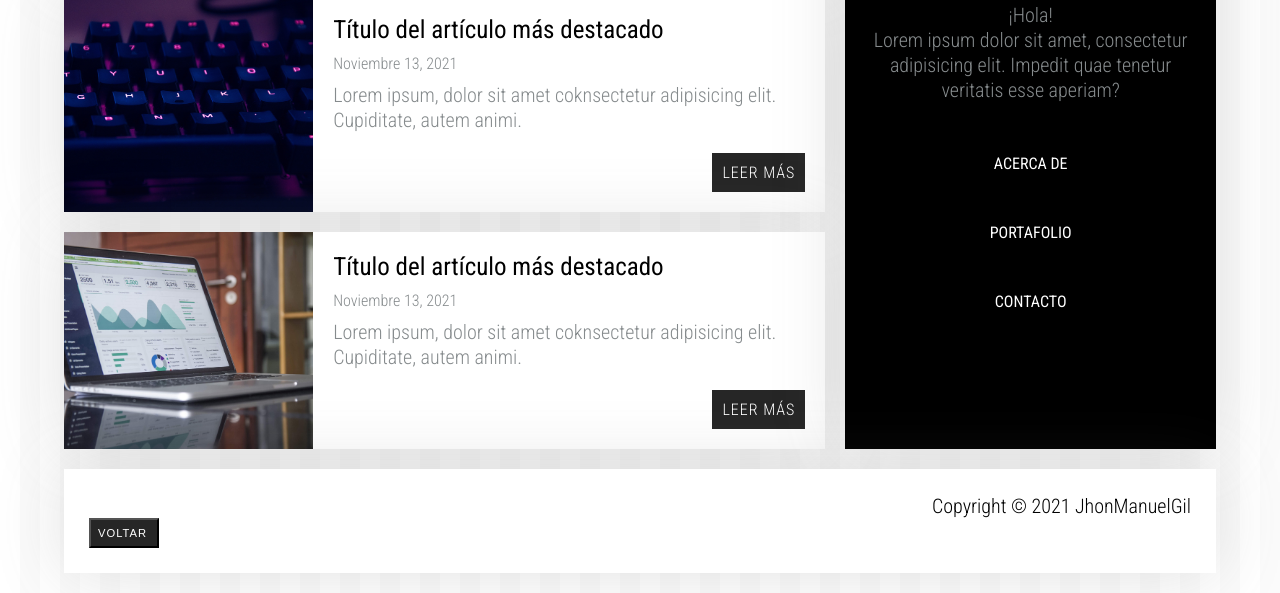
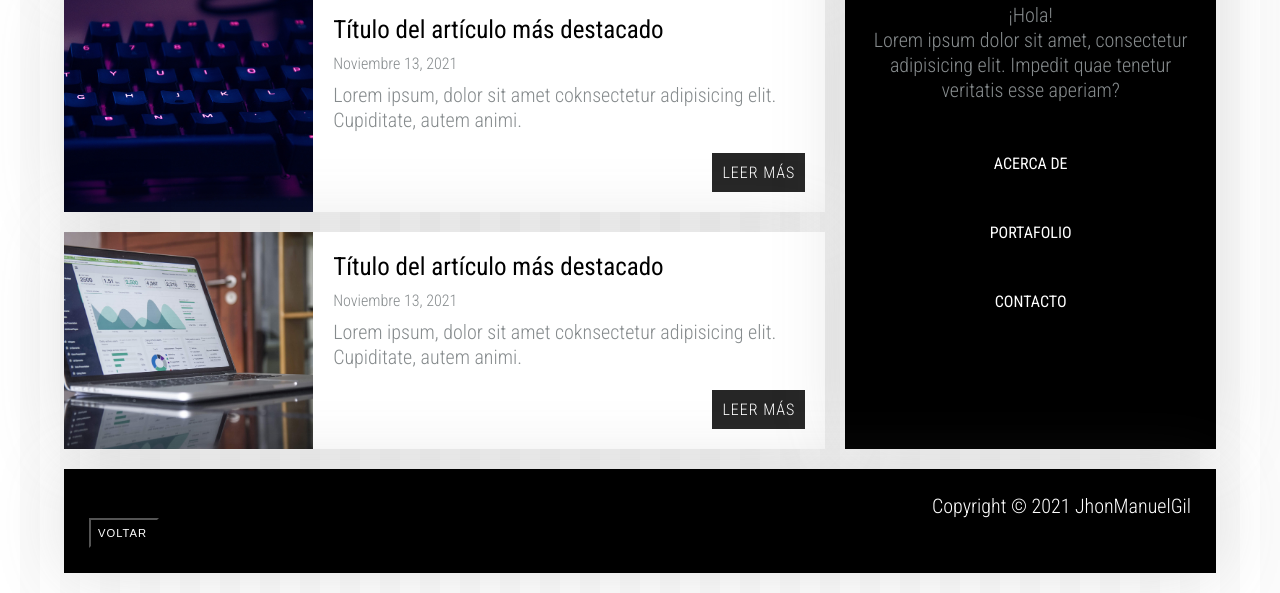
Before and after one commit to jhonmanuelg/css-grid-2, a plain HTML site: page index.html in a window 1280 px wide. Shown: the part 885-1478 px from the top of the page. Drawn offline with Linux system fonts and the light colour scheme.

Commit message:
Actualização do projeto

```diff
--- a/css/style.css
+++ b/css/style.css
@@ -37,11 +37,12 @@ a {
 .header {
     grid-area: header;
     padding: 20px;
-    background: #fff;
+    background: #000;
     box-shadow: 0px 0px 70px rgba(102, 102, 102, 0.2);
 }
 
 .header .logo {
+    color: #fff;
     margin-bottom: 20px;
     text-transform: uppercase;
     text-align: center;
@@ -69,7 +70,7 @@ a {
 
 .menu a {
     padding: 10px;
-    color: #000;
+    color: #fff;
     display: block;
     text-decoration: none;
     text-transform: uppercase;
@@ -81,8 +82,8 @@ a {
 }
 
 .menu a:hover {
-    background: #000;
-    color: #fff;
+    background: #fff;
+    color: #000;
 }
 
 
@@ -242,7 +243,8 @@ a {
 /*---------- FOOTER ----------*/
 
 .contenedor .footer {
-    background: #fff;
+    background: #000;
+    color: #fff;
     font-size: 20px;
     grid-area: footer;
     padding: 25px;
@@ -256,7 +258,7 @@ button {
     cursor: pointer;
     display: inline-block;
     padding: 0.625em;
-    background-color: #262626;
+    background-color: #000;
     font-size: 0.56em;
     text-transform: uppercase;
     letter-spacing: 1px;
```
